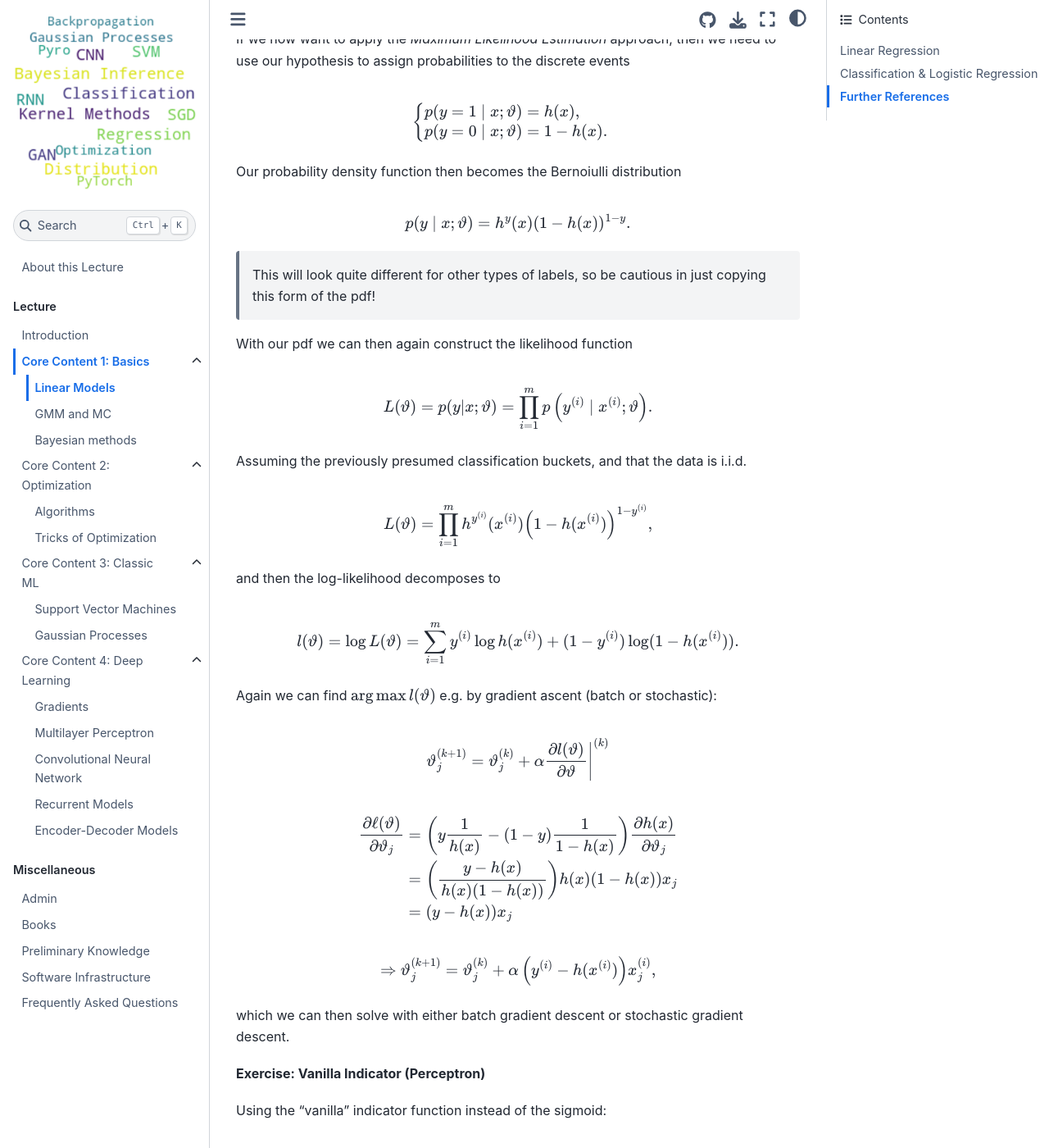
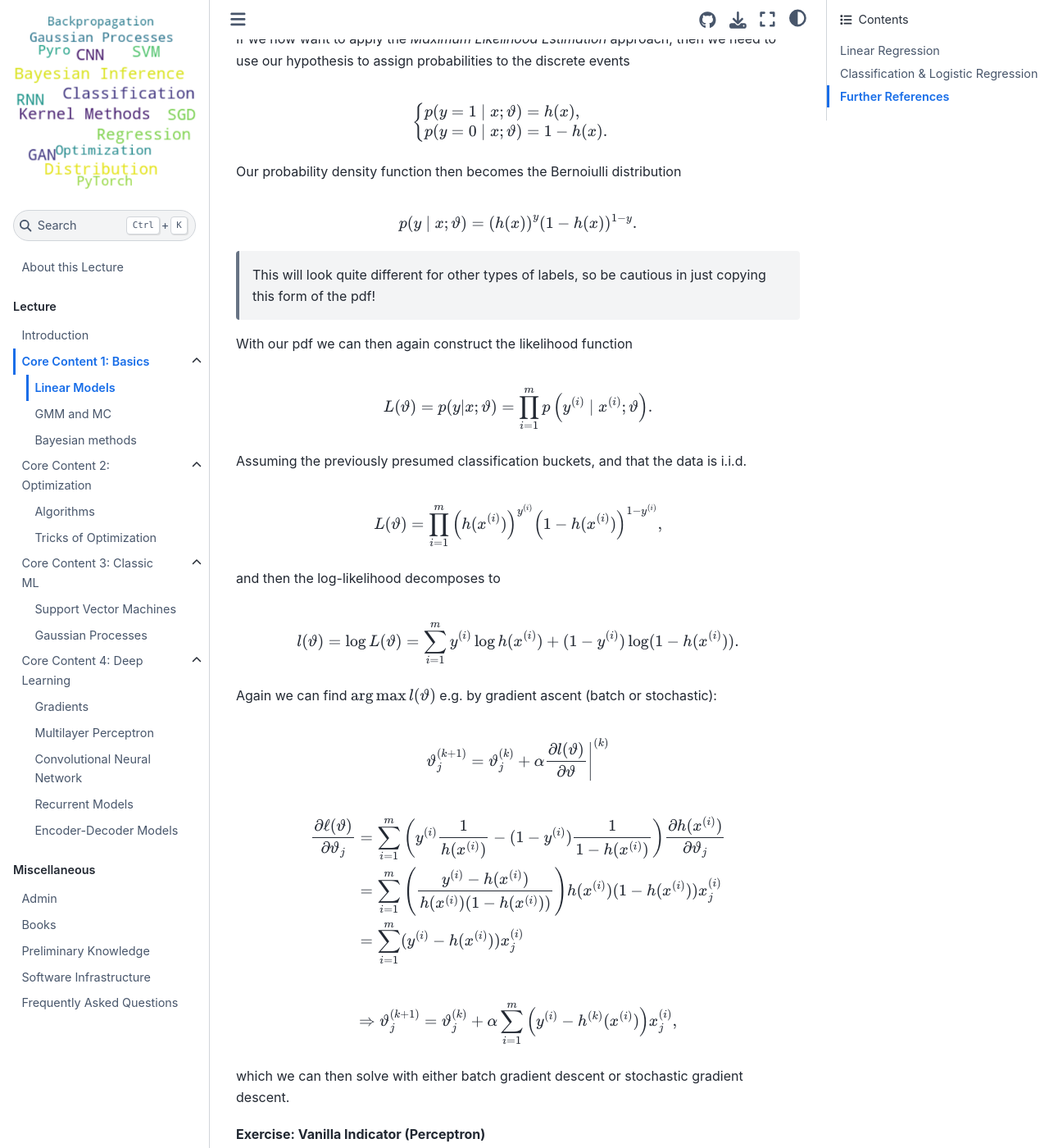
Before and after one commit to tumaer/SciML, a Jupyter Book: the page built from lecture/cc-1-1-linear.md, in a window 1280 px wide and 1400 px high, scrolled down 7299 px. Shown: the whole window at 82% size. Built offline with Jupyter Book 1.0.4 settings and Sphinx 7.4.7 and the Sphinx Book theme 1.1.4, drawn with Linux system fonts in a browser that asks for light colours; pages that are not in the unit, such as notebooks, are missing from menus; some of the changed text lies outside the part shown.

Commit message:
add summations to last equations in CC1 linear

```diff
--- a/lecture/cc-1-1-linear.md
+++ b/lecture/cc-1-1-linear.md
@@ -222,7 +222,7 @@ $$\begin{cases}p(y=1 \mid x ; \vartheta)=h(x), & \\ p(y=0 \mid x ; \vartheta)=1-
 
 Our probability density function then becomes the Bernoiulli distribution
 
-$$p(y \mid x ; \vartheta)=h^{y}(x)(1-h(x))^{1-y}.$$
+$$p(y \mid x ; \vartheta)=\left(h(x)\right)^{y}(1-h(x))^{1-y}.$$
 
 > This will look quite different for other types of labels, so be cautious in just copying this form of the pdf!
 
@@ -233,7 +233,7 @@ $$L(\vartheta) = p(y | x ; \vartheta) =\prod_{i=1}^{m} p\left(y^{(i)} \mid x^{(i
 Assuming the previously presumed classification buckets, and that the data is i.i.d.
 
 $$
-L(\vartheta)=\prod_{i=1}^{m} h^{y^{(i)}}(x^{(i)})\left(1-h(x^{(i)})\right)^{1-y^{(i)}},
+L(\vartheta)=\prod_{i=1}^{m} \left(h(x^{(i)})\right)^{y^{(i)}}\left(1-h(x^{(i)})\right)^{1-y^{(i)}},
 $$
 
 and then the log-likelihood decomposes to
@@ -247,12 +247,12 @@ Again we can find $\arg\max l(\vartheta)$ e.g. by gradient ascent (batch or stoc
 $$\vartheta_{j}^{(k+1)}=\vartheta_{j}^{(k)}+\left.\alpha \frac{\partial l(\vartheta)}{\partial \vartheta}\right|^{(k)}$$
 
 $$\begin{align}
-\frac{\partial \ell(\vartheta)}{\partial \vartheta_j} &=\left(y \frac{1}{h(x)}-(1-y) \frac{1}{1-h(x )}\right) \frac{\partial h(x)}{\partial \vartheta_j }\\
-&=\left(\frac{y-h(x)}{h(x)(1-h(x))}\right) h (x)(1-h (x)) x_j\\
-&=(y- h(x)) x_j
+\frac{\partial \ell(\vartheta)}{\partial \vartheta_j} &=\sum_{i=1}^m\left(y^{(i)} \frac{1}{h(x^{(i)})}-(1-y^{(i)}) \frac{1}{1-h(x^{(i)})}\right) \frac{\partial h(x^{(i)})}{\partial \vartheta_j }\\
+&=\sum_{i=1}^m\left(\frac{y^{(i)}-h(x^{(i)})}{h(x^{(i)})(1-h(x^{(i)}))}\right) h (x^{(i)})(1-h (x^{(i)})) x_j^{(i)}\\
+&=\sum_{i=1}^m(y^{(i)}- h(x^{(i)})) x_j^{(i)}
 \end{align}$$
 
-$$\Rightarrow \vartheta_{j}^{(k+1)}=\vartheta_{j}^{(k)}+\alpha \left( y^{(i)}-h(x^{(i)}) \right) x_j^{(i)},$$
+$$\Rightarrow \vartheta_{j}^{(k+1)}=\vartheta_{j}^{(k)}+\alpha \sum_{i=1}^m\left( y^{(i)}-h^{(k)}(x^{(i)}) \right) x_j^{(i)},$$
 
 which we can then solve with either batch gradient descent or stochastic gradient descent.
 
```
Also changed, not shown: other parts of lecture/cc-1-1-linear.md (+1 -1 lines).
